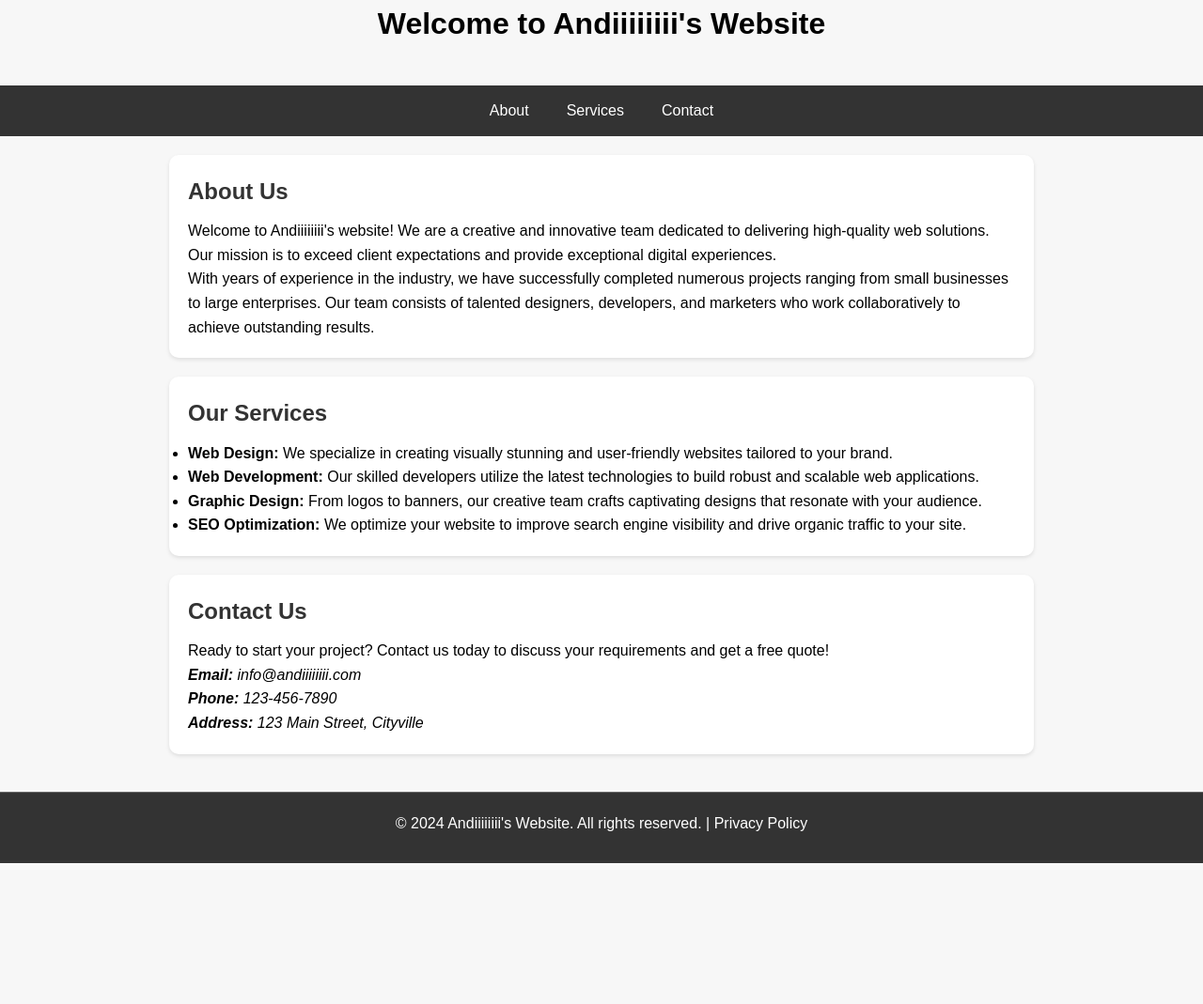
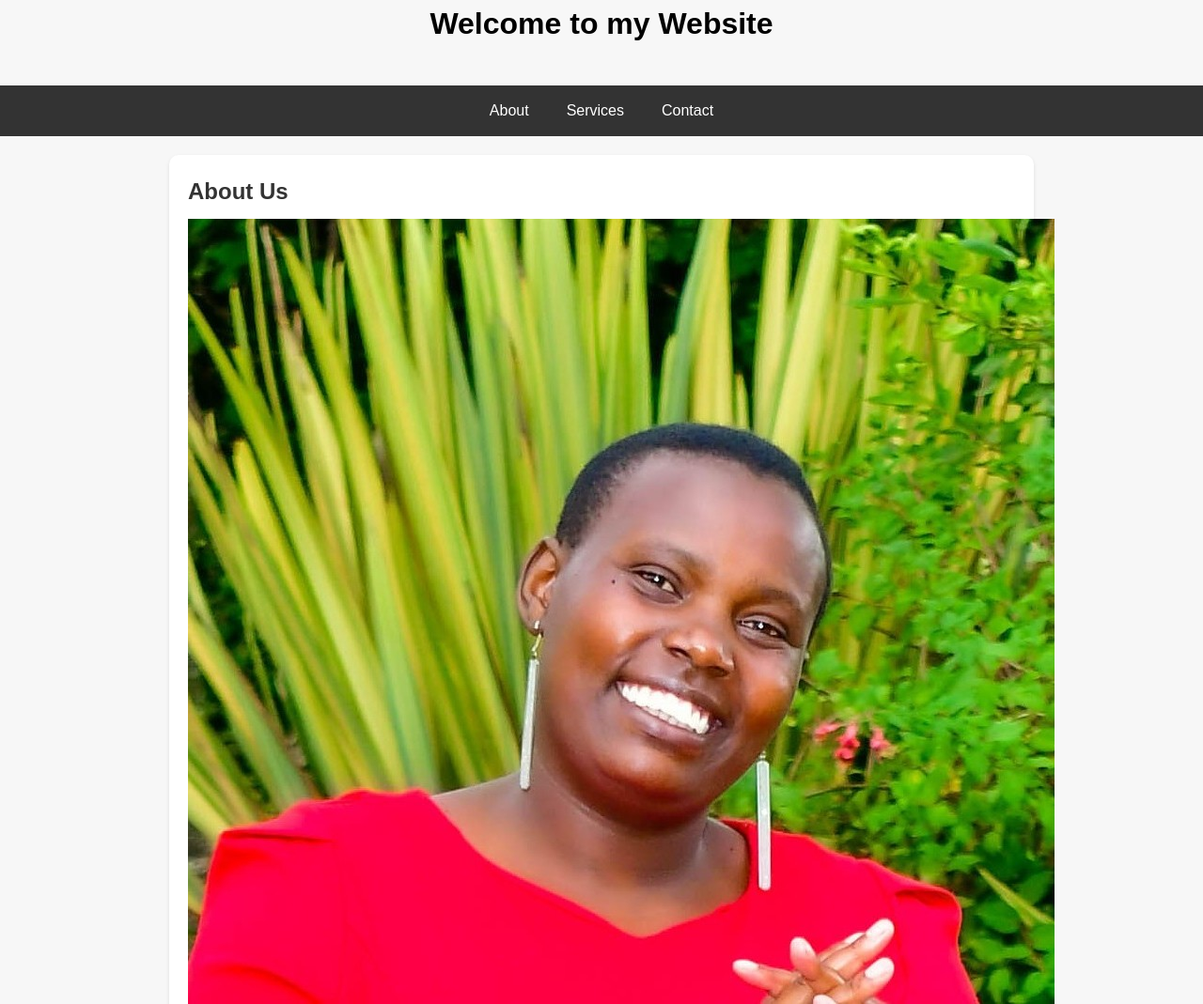
Before and after one commit to mercy-chelangat/trial2, a plain HTML site: page index.html in a window 1280 px wide. Shown: the top 1069 px of the page at 94% size. Before the commit the page ends 919 px from the top, so only its background shows below. Drawn offline with Linux system fonts and the light colour scheme.

Commit message:
udjusted

```diff
--- a/index.html
+++ b/index.html
@@ -4,11 +4,11 @@
     <meta charset="UTF-8">
     <meta name="viewport" content="width=device-width, initial-scale=1.0">
     <link rel="stylesheet" href="style.css">
-    <title>Andiiiiiiii's Website</title>
+    <title>My Persoal Website</title>
 </head>
 <body>
     <header class="header">
-        <h1>Welcome to Andiiiiiiii's Website</h1>
+        <h1>Welcome to my Website</h1>
     </header>
     <div class="navbar">
         <a href="#about">About</a>
@@ -19,7 +19,8 @@
     <div class="container">
         <section id="about" class="section">
             <h2>About Us</h2>
-            <p>Welcome to Andiiiiiiii's website! We are a creative and innovative team dedicated to delivering high-quality web solutions. Our mission is to exceed client expectations and provide exceptional digital experiences.</p>
+            <img src="profile.jpg" alt="About Us Image" class="about-image">
+            <p>Welcome to my website! We are a creative and innovative team dedicated to delivering high-quality web solutions. Our mission is to exceed client expectations and provide exceptional digital experiences.</p>
             <p>With years of experience in the industry, we have successfully completed numerous projects ranging from small businesses to large enterprises. Our team consists of talented designers, developers, and marketers who work collaboratively to achieve outstanding results.</p>
         </section>
 
@@ -37,7 +38,7 @@
             <h2>Contact Us</h2>
             <p>Ready to start your project? Contact us today to discuss your requirements and get a free quote!</p>
             <address>
-                <strong>Email:</strong> info@andiiiiiiii.com<br>
+                <strong>Email:</strong> info@mercy.com<br>
                 <strong>Phone:</strong> 123-456-7890<br>
                 <strong>Address:</strong> 123 Main Street, Cityville
             </address>
```
Also changed, not shown: profile.jpg (added).
